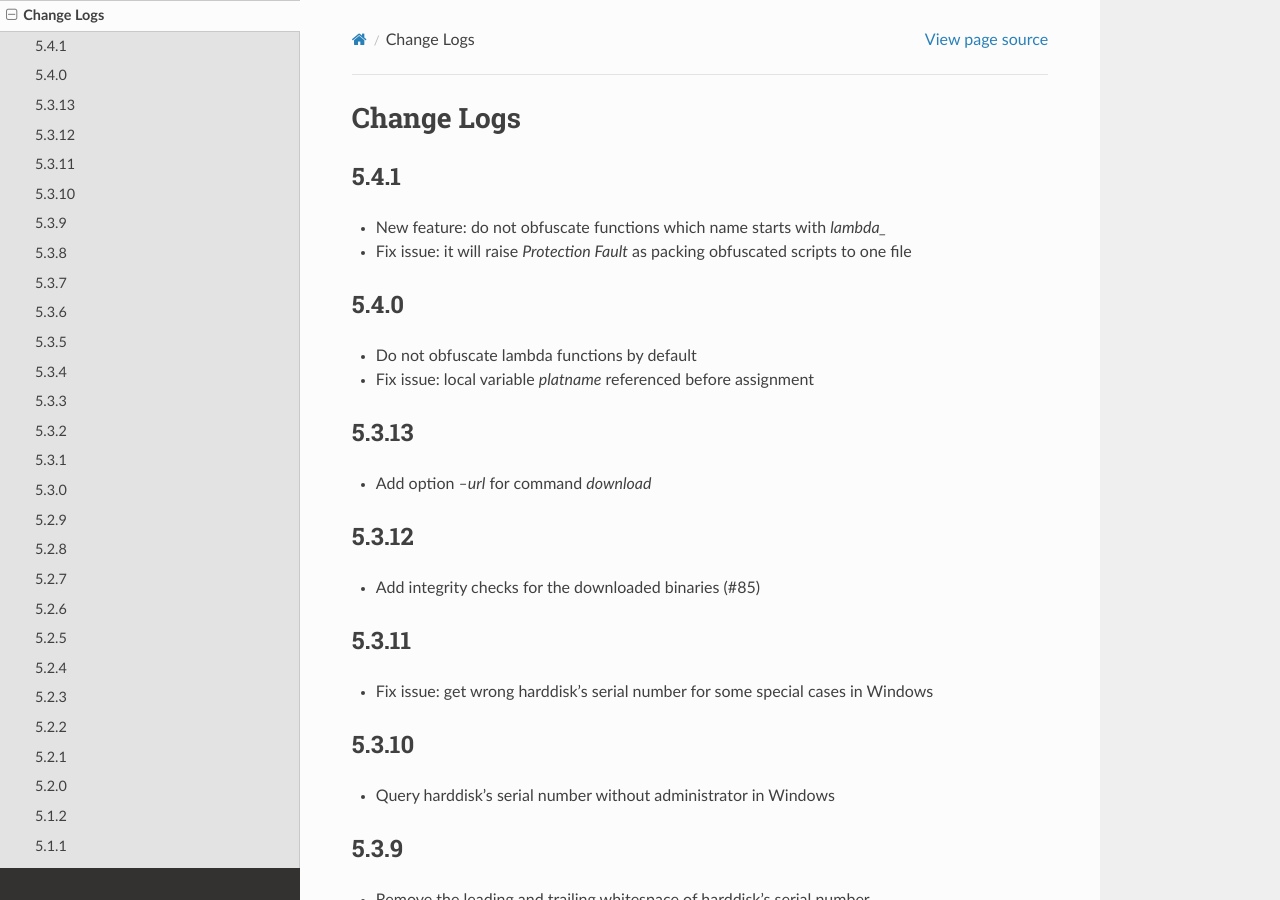
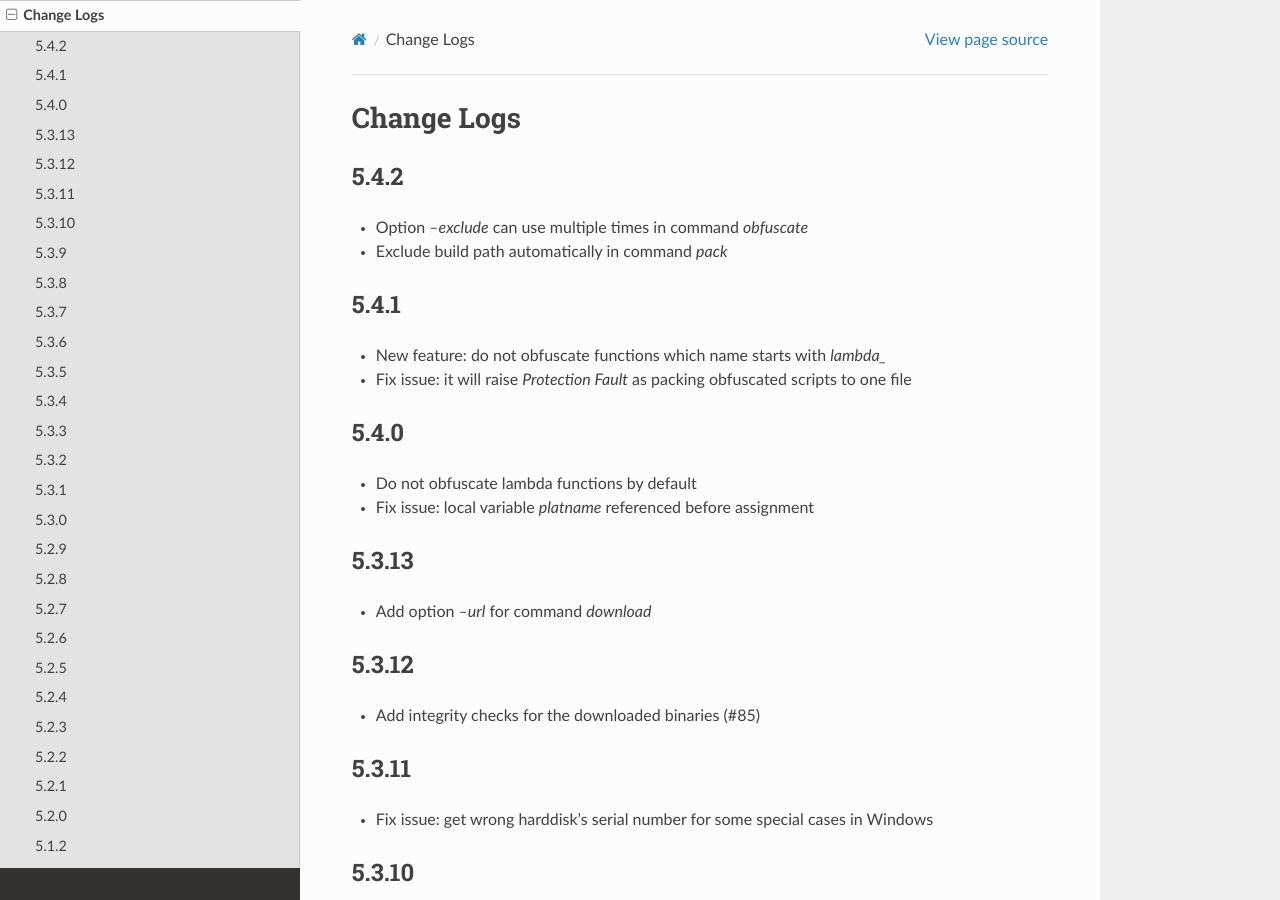
Before and after one commit to dashingsoft/pyarmor, a Sphinx documentation site: the page built from docs/change-logs.rst, in a window 1280 px wide and 900 px high. Built offline with Sphinx 7.4.7 and the Read the Docs theme 2.0.0, drawn with Linux system fonts in a browser that asks for light colours.

Commit message:
Add change logs

```diff
--- a/docs/change-logs.rst
+++ b/docs/change-logs.rst
@@ -2,6 +2,11 @@
 
 Change Logs
 ===========
+
+5.4.2
+-----
+* Option `--exclude` can use multiple times in command `obfuscate`
+* Exclude build path automatically in command `pack`
 
 5.4.1
 -----
```
